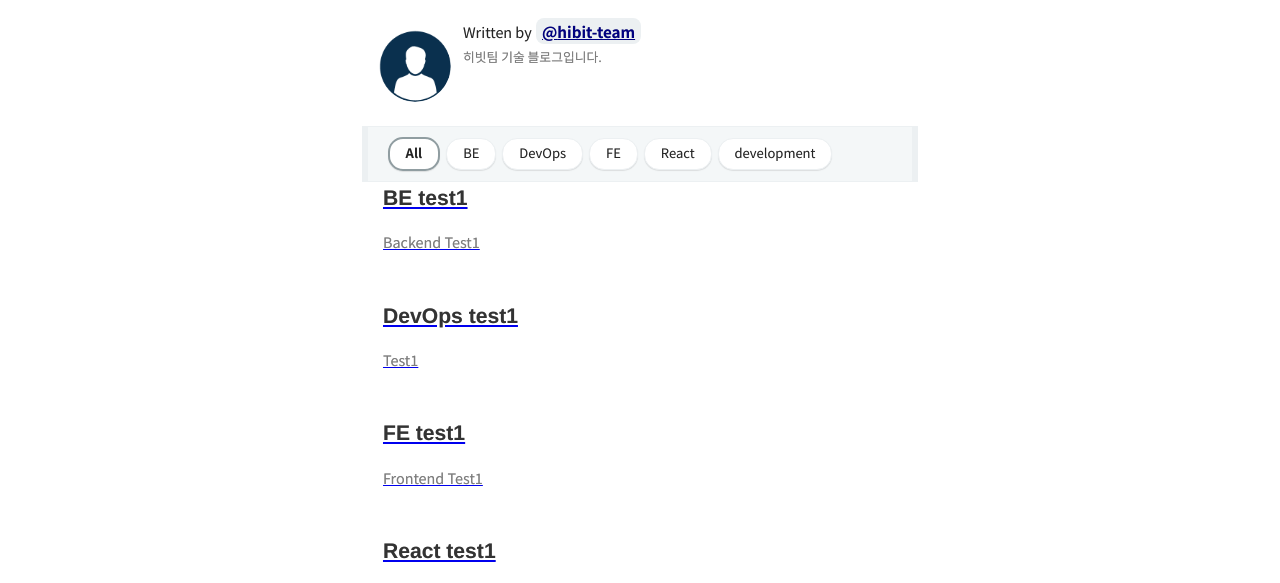
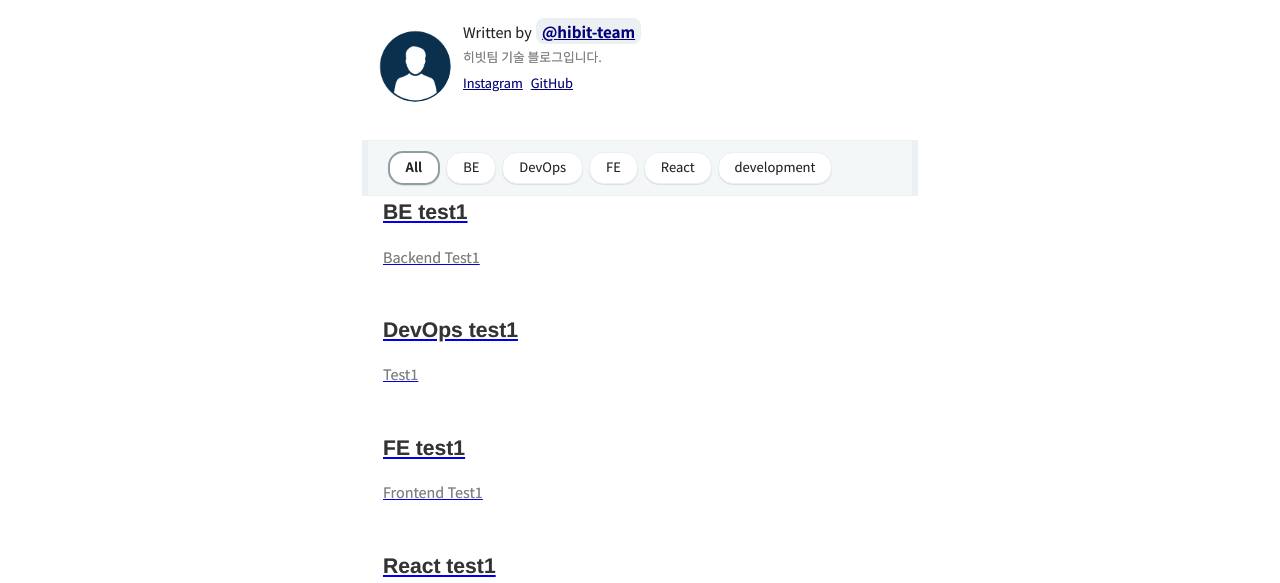
Before and after one commit to hibit-team/hibit-team.github.io, a Gatsby site: page / in a window 1280 px wide. Shown: the part 182-765 px from the top of the page. Built offline with nearby package versions, Linux system fonts and the light colour scheme; Gatsby itself is replaced by a stand-in of ours; some packages are replaced by stand-ins of ours; what typography-theme-github would draw is missing.

Commit message:
setting: 불필요한 항목 제거
- utterances 수정

```diff
--- a/gatsby-meta-config.js
+++ b/gatsby-meta-config.js
@@ -5,18 +5,14 @@ module.exports = {
   introduction: `히빗팀 기술 블로그입니다.`,
   siteUrl: `https://hibit-team.github.io/`, // Your blog site url
   social: {
-    twitter: ``, // Your Twitter account
-    github: ``, // Your GitHub account
-    medium: ``, // Your Medium account
-    facebook: ``, // Your Facebook account
-    linkedin: ``, // Your LinkedIn account
-    instagram: ``, // Your Instagram account
+    github: `https://hibit-team.github.io/`, // Your GitHub account
+    instagram: `https://www.instagram.com/hibit.co.kr/`, // Your Instagram account
   },
   icon: `content/assets/felog.png`, // Add your favicon
   keywords: [`blog`],
   comment: {
     disqusShortName: '', // Your disqus-short-name. check disqus.com.
-    utterances: 'JaeYeopHan/gatsby-starter-bee', // Your repository for archive comment
+    utterances: 'https://hibit-team.github.io/', // Your repository for archive comment
   },
   configs: {
     countOfInitialPost: 10, // Config your initial count of post
--- a/src/components/bio/index.jsx
+++ b/src/components/bio/index.jsx
@@ -79,11 +79,7 @@ const bioQuery = graphql`
         author
         introduction
         social {
-          twitter
           github
-          medium
-          facebook
-          linkedin
           instagram
         }
       }
```
